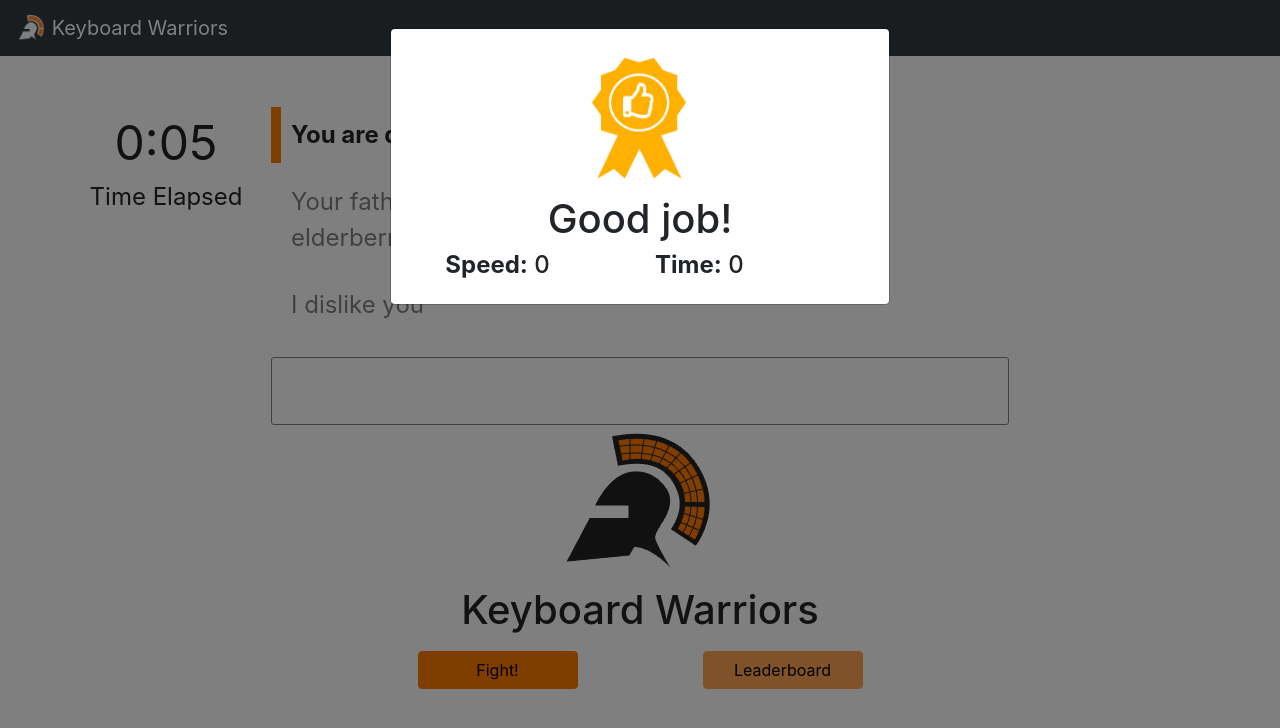
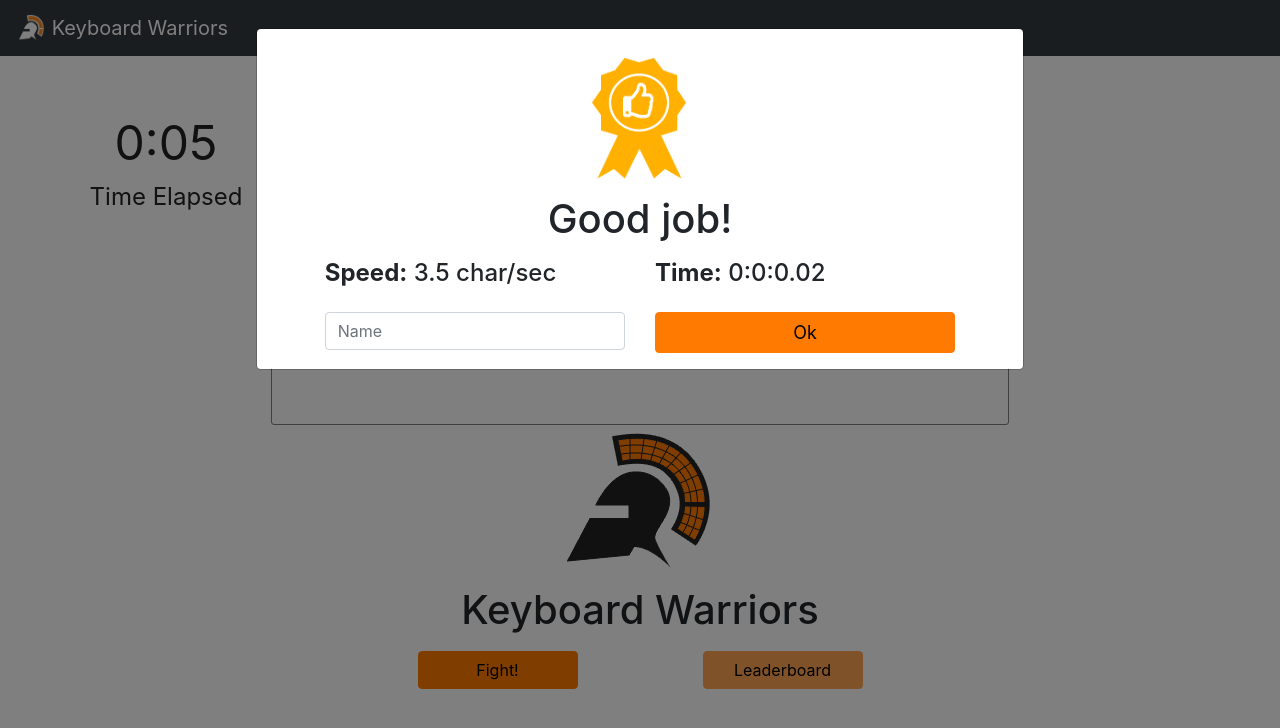
Before and after one commit to gldias/KeyboardWarriors, a React (Create React App) app: page / in a window 1280 px wide. Shown: the top 728 px of the page. Built offline with nearby package versions, Linux system fonts and the light colour scheme; the HTML template or start-up script is replaced by a standard one.

Commit message:
Add bottom row for finish page

```diff
--- a/src/LandingPage/LandingPage.tsx
+++ b/src/LandingPage/LandingPage.tsx
@@ -25,7 +25,7 @@ export class LandingPage extends React.Component {
             </Button>
           </Col>
         </Row>
-        <FinishModal active={true} speed={0} time={0}/>
+        <FinishModal active={true} speed={3.5} time={20}/>
       </Container>
     );
   }
--- a/src/components/Finish/FinishModal.css
+++ b/src/components/Finish/FinishModal.css
@@ -11,8 +11,21 @@
 .results{
     width: 90% !important;
     margin: auto !important;
+    margin-top: 1rem !important;
 }
 
 /* .results > .results-column{
 
 } */
+
+.submit-button{
+    background-color: var(--brightOrange) !important;
+    border-color: var(--brightOrange) !important;
+    width: 100%;
+    color:black !important;
+    font-size: large !important;
+}
+
+.modal-dialog{
+    max-width: 60% !important;
+}
--- a/src/components/Finish/FinishModal.tsx
+++ b/src/components/Finish/FinishModal.tsx
@@ -5,6 +5,8 @@ import Col from 'react-bootstrap/Col'
 import "./FinishModal.css";
 import good from "../../resources/goodJob.png";
 import bad from "../../resources/badJob.png";
+import Form from "react-bootstrap/Form";
+import Button from 'react-bootstrap/Button';
 
 export interface FinishProps{
     active: boolean;
@@ -28,6 +30,21 @@ export class FinishModal extends React.Component<FinishProps,FinishState> {
 
     }
 
+    handleFormChange(e: any){
+        this.setState({
+            name: e.target.value
+        });
+    };
+
+    convertMilliToMMSS(milliseconds: number): string{
+        let seconds = milliseconds / 1000;
+        let hours = Math.floor(seconds / 3600);
+        seconds = seconds % 3600;
+        let minutes = Math.floor(seconds / 60);
+        seconds = seconds % 60;
+        return hours+":"+minutes+":"+seconds;
+    }
+
     render(){
         const {active, name} = this.state;
 
@@ -41,10 +58,18 @@ export class FinishModal extends React.Component<FinishProps,FinishState> {
                     <h1 className="goodjob">Good job!</h1>
                     <Row className="results">
                         <Col xs={6}>
-                            <h4 className="result-column"><b>Speed:</b> {this.props.speed}</h4>
+                            <h4 className="result-column"><b>Speed:</b> {`${this.props.speed} char/sec`}</h4>
                         </Col>
                         <Col xs={6}>
-                            <h4 className="result-column"><b>Time:</b> {this.props.time}</h4>
+                            <h4 className="result-column"><b>Time:</b> {this.convertMilliToMMSS(this.props.time)}</h4>
+                        </Col>
+                    </Row>
+                    <Row className="results">
+                        <Col xs={6}>
+                            <Form.Control placeholder="Name" onChange={(e: any) => this.handleFormChange(e)} value={this.state.name} />
+                        </Col>
+                        <Col xs={6}>
+                            <Button variant="primary" className="submit-button">Ok</Button>
                         </Col>
                     </Row>
                 </Modal.Body>
```
